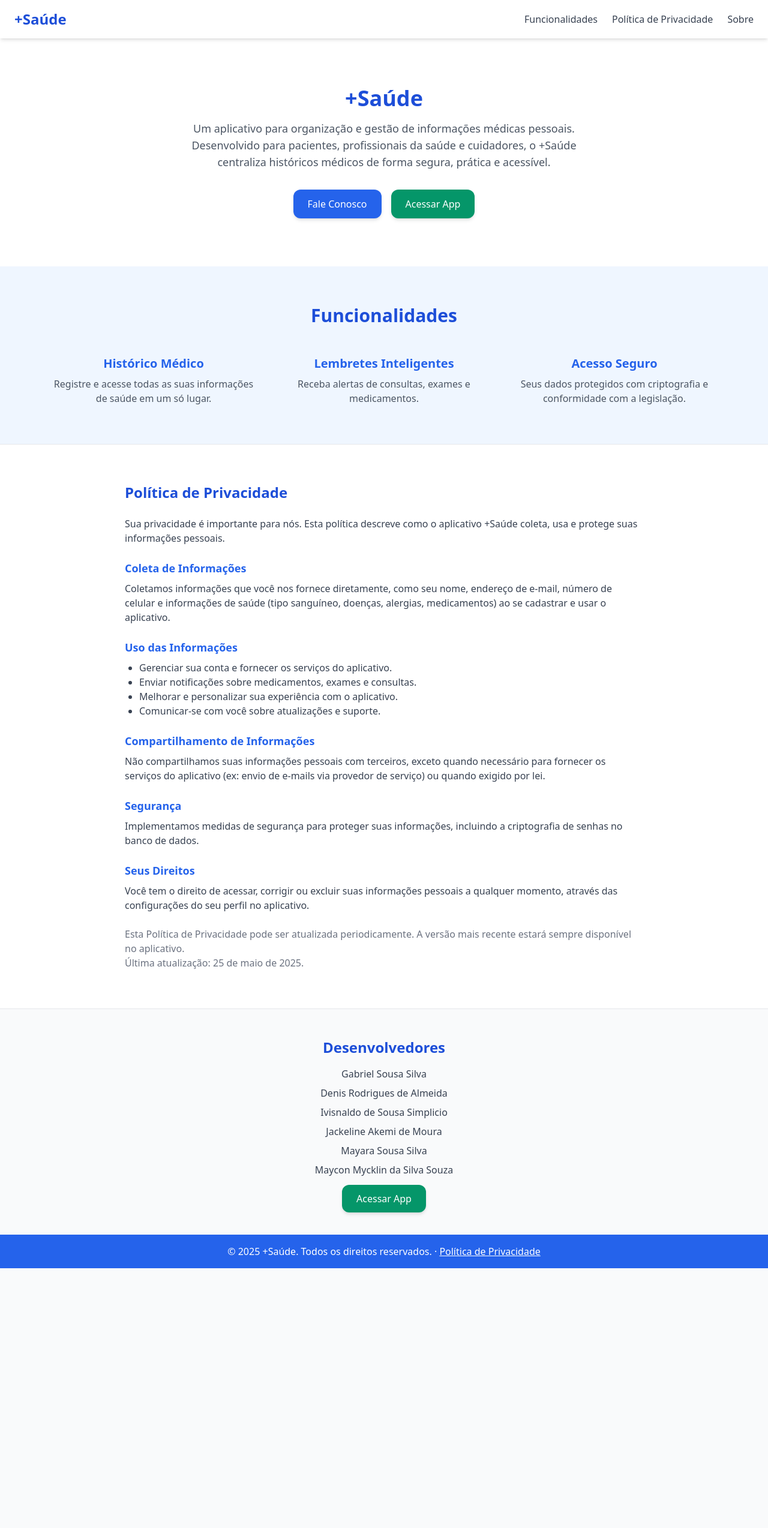
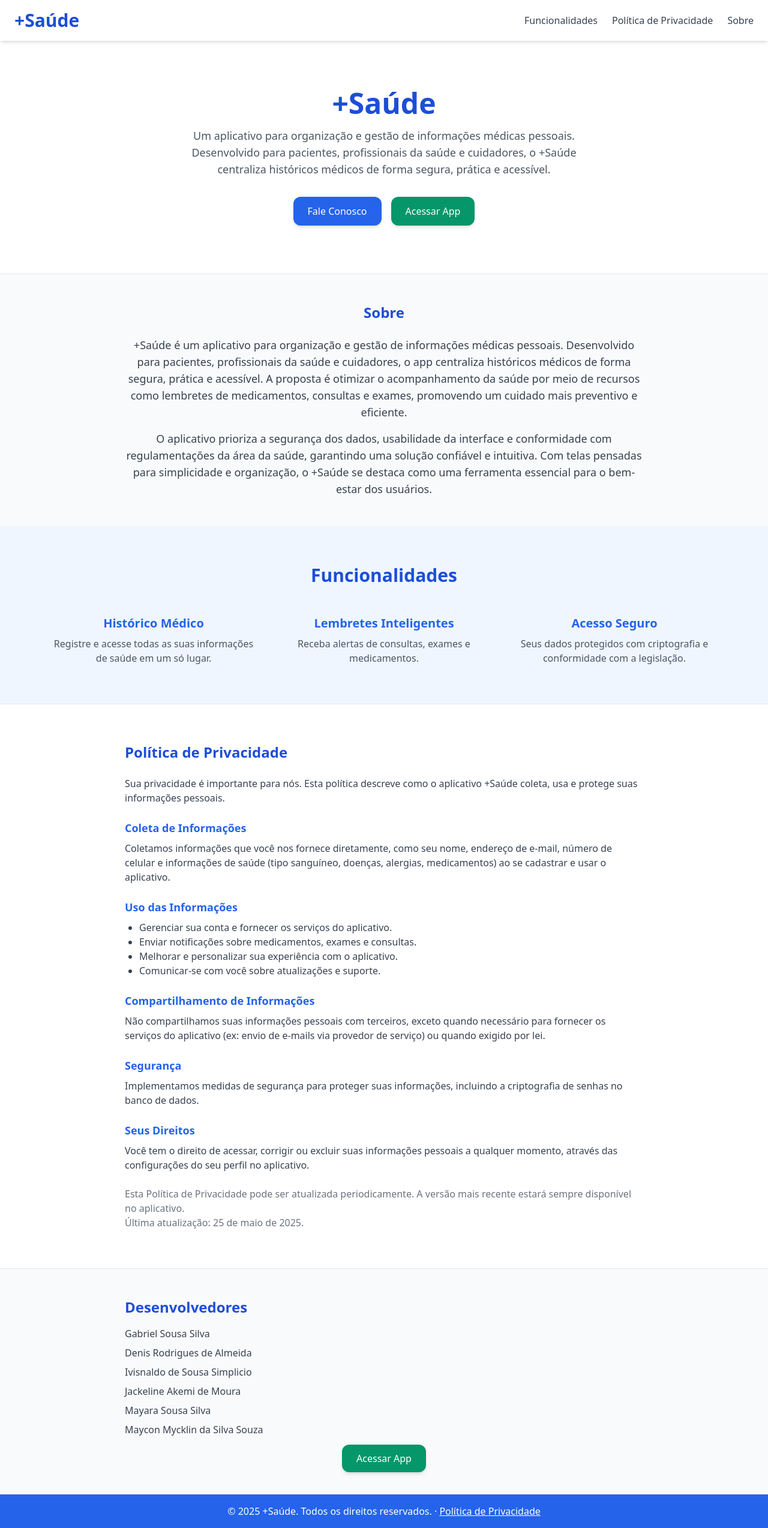
Before and after one commit to MayaraSousaSilva/LandingPage, a plain HTML site: page index.html in a window 1280 px wide. Shown: the whole page at 60% size. Before the commit the page ends 2114 px from the top, so only its background shows below. Drawn offline with nearby package versions, Linux system fonts and the light colour scheme.

Commit message:
Update index.html

```diff
--- a/index.html
+++ b/index.html
@@ -10,7 +10,7 @@
 
   <!-- Navbar -->
   <nav class="bg-white shadow-md py-4 px-6 flex justify-between items-center sticky top-0 z-50">
-    <span class="text-2xl font-bold text-blue-700">+Saúde</span>
+    <span class="text-3xl font-bold text-blue-700">+Saúde</span>
     <ul class="flex space-x-6 text-sm sm:text-base">
       <li><a href="#funcionalidades" class="text-gray-700 hover:text-blue-600">Funcionalidades</a></li>
       <li><a href="#privacidade" class="text-gray-700 hover:text-blue-600">Política de Privacidade</a></li>
@@ -20,7 +20,7 @@
 
   <!-- Hero Section -->
   <section class="bg-white py-20 px-6 text-center">
-    <h1 class="text-4xl font-bold text-blue-700 mb-4">+Saúde</h1>
+    <h1 class="text-5xl font-bold text-blue-700 mb-4">+Saúde</h1>
     <p class="max-w-2xl mx-auto text-lg text-gray-600">
       Um aplicativo para organização e gestão de informações médicas pessoais. Desenvolvido para pacientes, profissionais da saúde e cuidadores, o +Saúde centraliza históricos médicos de forma segura, prática e acessível.
     </p>
@@ -31,6 +31,19 @@
       <a href="https://mayarasousasilva.github.io/Projeto-Integrador/" target="_blank" class="bg-green-600 hover:bg-green-700 text-white px-6 py-3 rounded-xl shadow-md transition">
         Acessar App
       </a>
+    </div>
+  </section>
+
+  <!-- Sobre -->
+  <section id="sobre" class="py-12 bg-gray-50 border-t border-gray-200">
+    <div class="max-w-4xl mx-auto px-4 text-center">
+      <h3 class="text-2xl font-bold text-blue-700 mb-6">Sobre</h3>
+      <p class="text-gray-700 text-lg">
+        +Saúde é um aplicativo para organização e gestão de informações médicas pessoais. Desenvolvido para pacientes, profissionais da saúde e cuidadores, o app centraliza históricos médicos de forma segura, prática e acessível. A proposta é otimizar o acompanhamento da saúde por meio de recursos como lembretes de medicamentos, consultas e exames, promovendo um cuidado mais preventivo e eficiente.
+      </p>
+      <p class="text-gray-700 text-lg mt-4">
+        O aplicativo prioriza a segurança dos dados, usabilidade da interface e conformidade com regulamentações da área da saúde, garantindo uma solução confiável e intuitiva. Com telas pensadas para simplicidade e organização, o +Saúde se destaca como uma ferramenta essencial para o bem-estar dos usuários.
+      </p>
     </div>
   </section>
 
@@ -86,11 +99,11 @@
     </div>
   </section>
 
-  <!-- Sobre / Desenvolvedores -->
-  <section id="sobre" class="py-12 bg-gray-50 border-t border-gray-200">
-    <div class="max-w-4xl mx-auto px-4 text-center">
+  <!-- Desenvolvedores -->
+  <section class="py-12 bg-gray-50 border-t border-gray-200">
+    <div class="max-w-4xl mx-auto px-4">
       <h3 class="text-2xl font-bold text-blue-700 mb-4">Desenvolvedores</h3>
-      <ul class="text-gray-700 space-y-2">
+      <ul class="text-gray-700 space-y-2 text-left">
         <li>Gabriel Sousa Silva</li>
         <li>Denis Rodrigues de Almeida</li>
         <li>Ivisnaldo de Sousa Simplicio</li>
@@ -98,7 +111,7 @@
         <li>Mayara Sousa Silva</li>
         <li>Maycon Mycklin da Silva Souza</li>
       </ul>
-      <div class="mt-6">
+      <div class="mt-6 text-center">
         <a href="https://mayarasousasilva.github.io/Projeto-Integrador/" target="_blank" class="bg-green-600 hover:bg-green-700 text-white px-6 py-3 rounded-xl shadow-md transition">
           Acessar App
         </a>
```
